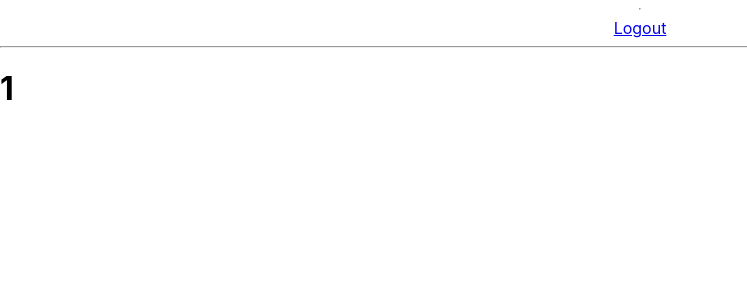
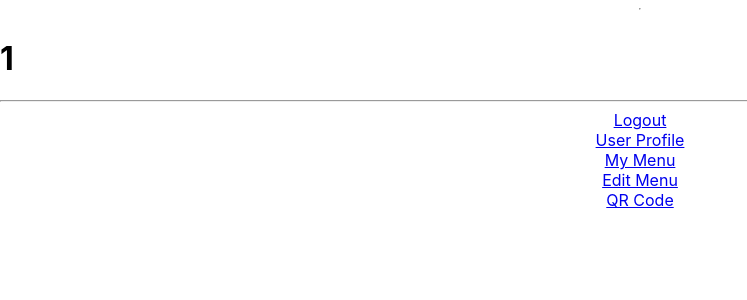
Before and after one commit to danielhdezller/DynamicMenuTest, a React (Create React App) app in the folder client/: page /homepage/1 in a window 1280 px wide. Shown: the top 300 px of the page, without its empty margins (0-747 px from the left). Built offline with nearby package versions, Linux system fonts and the light colour scheme.

Commit message:
qr code generator implemented

```diff
--- a/client/package.json
+++ b/client/package.json
@@ -6,6 +6,7 @@
     "@testing-library/jest-dom": "^4.2.4",
     "@testing-library/react": "^9.5.0",
     "@testing-library/user-event": "^7.2.1",
+    "qrcode.react": "^1.0.0",
     "react": "^16.13.1",
     "react-dom": "^16.13.1",
     "react-router-dom": "^5.2.0",
--- a/client/src/App.css
+++ b/client/src/App.css
@@ -32,3 +32,10 @@
   align-items: center;
   justify-content: center;
 }
+
+.qrcode {
+  display: flex;
+  flex-direction: column;
+  align-items: center;
+  justify-content: center;
+}
--- a/client/src/App.js
+++ b/client/src/App.js
@@ -12,6 +12,9 @@ import Login from './components/Login';
 import Register from './components/Register';
 import HomePage from './components/HomePage';
 import Navbar from './components/Navbar';
+import MenuForm from './components/MenuForm';
+import QrCodeGenerator from './components/QrCodeGenerator';
+import UserProfile from './components/UserProfile';
 
 function App() {
   return (
@@ -20,7 +23,16 @@ function App() {
 
         <hr />
         <Switch>
-          <Route path="/homepage/:restaurantName">
+          <Route path="/homepage/:userName/userprofile" exact>
+            <UserProfile/>
+          </Route>
+          <Route path="/homepage/:userName/menuform" exact>
+            <MenuForm/>
+          </Route>
+          <Route path="/homepage/:userName/qrcodegenerator" exact>
+            <QrCodeGenerator/>
+          </Route>
+          <Route path="/homepage/:userName">
             <HomePage/>
           </Route>
           <Route path="/login">
--- a/client/src/components/HomePage.js
+++ b/client/src/components/HomePage.js
@@ -3,24 +3,31 @@ import { useParams, NavLink } from 'react-router-dom';
 
 function HomePage () {
 
-  const {restaurantName} = useParams();
-  console.log( '----------> restaurantName:', restaurantName);
+  const {userName} = useParams();
+  console.log( '----------> restaurantName:', userName);
 
 
   return (
     <div>
-
-<div className="btn-group">
-          <NavLink to="/" className="btn" activeClassName="active">
-            Logout
-          </NavLink>
-          {/* <NavLink to="/register" className="btn" activeClassName="active">
-            Register
-          </NavLink> */}
-        </div>
+      <h1>{userName}</h1>
         <hr />
-      <h1>{restaurantName}</h1>
-
+      <div className="btn-group">
+        <NavLink to="/" className="btn" activeClassName="active">
+          Logout
+        </NavLink>
+        <NavLink to={`/homepage/${userName}/userprofile`} className="btn" activeClassName="active">
+          User Profile
+        </NavLink>
+        <NavLink to={`/homepage/${userName}/mymeny`} className="btn" activeClassName="active">
+          My Menu
+        </NavLink>
+        <NavLink to={`/homepage/${userName}/menuform`} className="btn" activeClassName="active">
+          Edit Menu
+        </NavLink>
+        <NavLink to={`/homepage/${userName}/qrcodegenerator`} className="btn" activeClassName="active">
+          QR Code
+        </NavLink>
+      </div>
     </div>
   )
 }
--- /dev/null
+++ b/client/src/components/MenuForm.js
@@ -0,0 +1,20 @@
+import React from 'react';
+import { useParams, NavLink } from 'react-router-dom';
+
+function MenuForm () {
+
+  const {userName} = useParams();
+
+  return (
+    <div>
+      <h1>MenuForm</h1>
+      <div className="btn-group">
+        <NavLink to={`/homepage/${userName}`} className="btn" activeClassName="active">
+          Back
+        </NavLink>
+        </div>
+    </div>
+  )
+}
+
+export default MenuForm;
--- /dev/null
+++ b/client/src/components/QrCodeGenerator.js
@@ -0,0 +1,26 @@
+import React from 'react';
+import { useParams, NavLink } from 'react-router-dom';
+import QRCode from 'qrcode.react'
+
+
+function QrCodeGenerator () {
+
+  const {userName} = useParams();
+
+
+  return (
+    <div>
+      <h1>QrCodeGenerator</h1>
+      <div className="btn-group">
+        <NavLink to={`/homepage/${userName}`} className="btn" activeClassName="active">
+          Back
+        </NavLink>
+        </div>
+        <div className="qrcode">
+          <QRCode value="http://facebook.github.io/react/" />
+        </div>
+    </div>
+  )
+}
+
+export default QrCodeGenerator;
--- /dev/null
+++ b/client/src/components/UserProfile.js
@@ -0,0 +1,20 @@
+import React from 'react';
+import { useParams, NavLink } from 'react-router-dom';
+
+function UserProfile () {
+
+  const {userName} = useParams();
+
+  return (
+    <div>
+      <h1>UserProfile</h1>
+      <div className="btn-group">
+        <NavLink to={`/homepage/${userName}`} className="btn" activeClassName="active">
+          Back
+        </NavLink>
+        </div>
+    </div>
+  )
+}
+
+export default UserProfile;
```
Also changed, not shown: client/src/components/Dashboard.js (+15 -0 lines), client/src/components/MyMenu.js (added), 1 other file (tests, documents, lock files or other folders).
